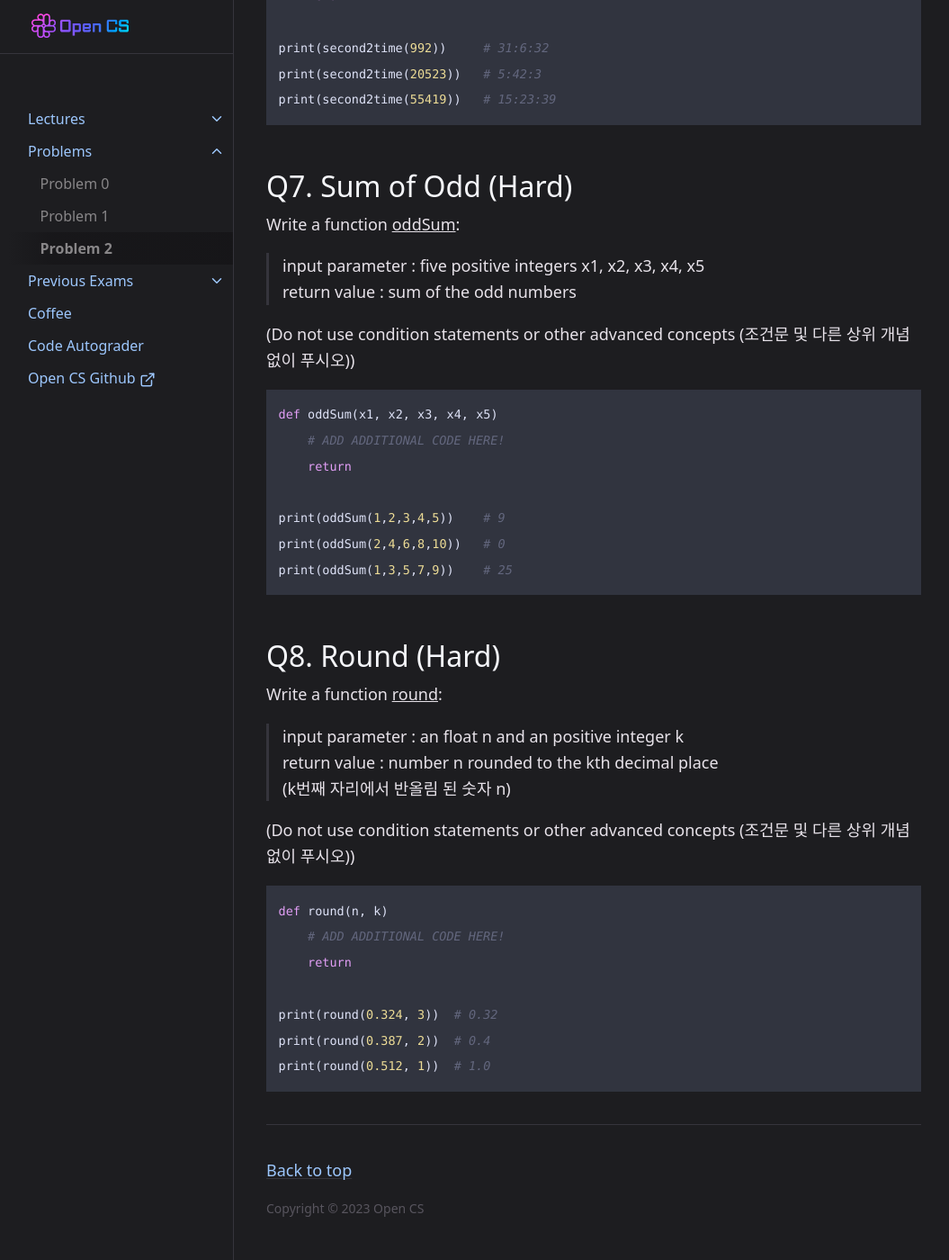
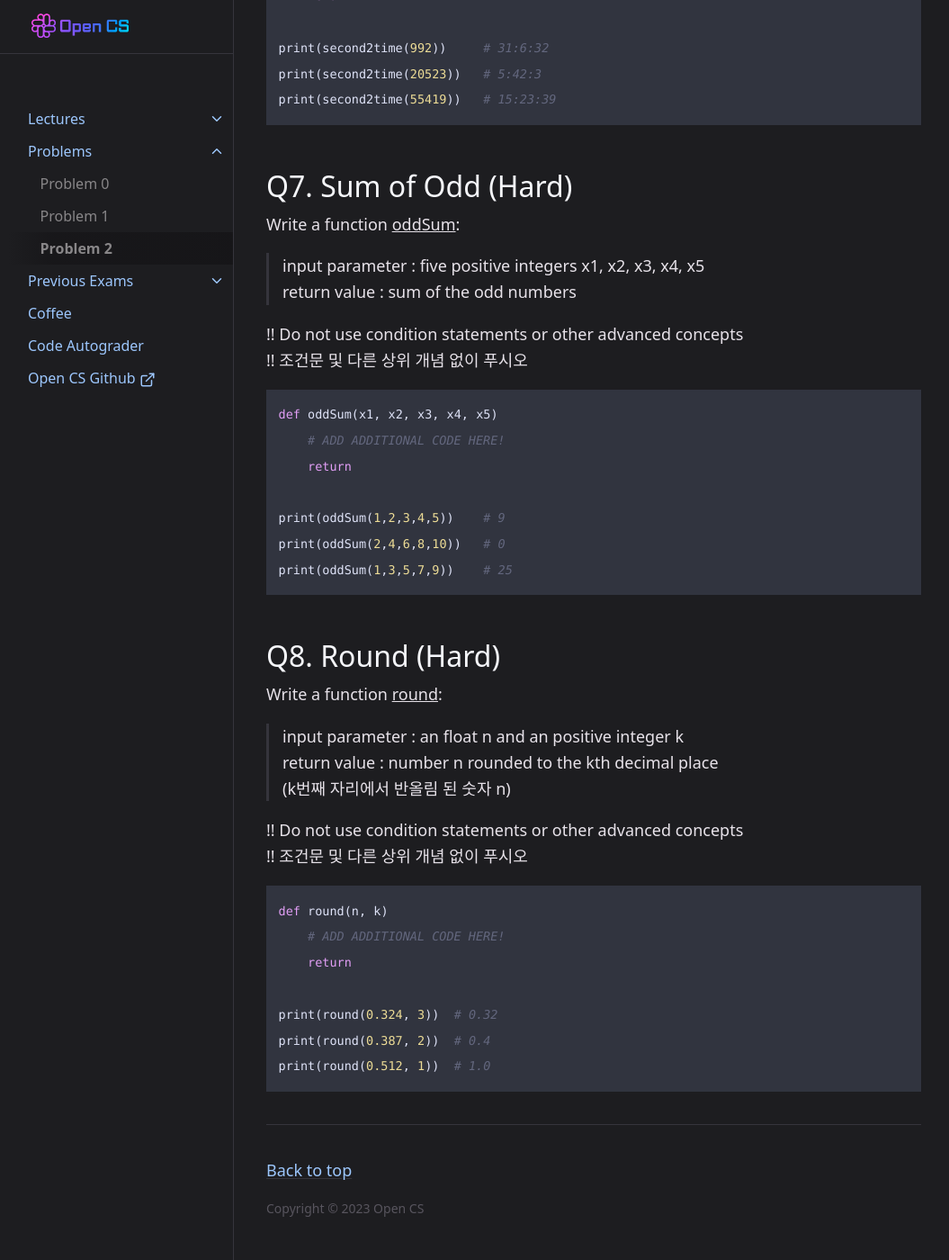
Before and after one commit to OpenCS-ksa/opencs-ksa.github.io, a Jekyll site: the page built from docs/Problems/problem2.md, in a window 1280 px wide and 1400 px high, scrolled down 3202 px. Shown: the whole window at 90% size, without its empty margins (112-1167 px from the left). Built offline with Jekyll 4.4.1, drawn with Linux system fonts in a browser that asks for light colours.

````diff
--- a/docs/Problems/problem2.md
+++ b/docs/Problems/problem2.md
@@ -112,7 +112,8 @@ Write a function <U>oddSum</U>:
 > input parameter : five positive integers x1, x2, x3, x4, x5
 > return value : sum of the odd numbers
 
-(Do not use condition statements or other advanced concepts (조건문 및 다른 상위 개념 없이 푸시오))
+!! Do not use condition statements or other advanced concepts
+!! 조건문 및 다른 상위 개념 없이 푸시오
 
 ```python
 def oddSum(x1, x2, x3, x4, x5)
@@ -130,7 +131,9 @@ Write a function <U>round</U>:
 > return value : number n rounded to the kth decimal place
 (k번째 자리에서 반올림 된 숫자 n)
 
-(Do not use condition statements or other advanced concepts (조건문 및 다른 상위 개념 없이 푸시오))
+
+!! Do not use condition statements or other advanced concepts
+!! 조건문 및 다른 상위 개념 없이 푸시오
 
 ```python
 def round(n, k)
````
